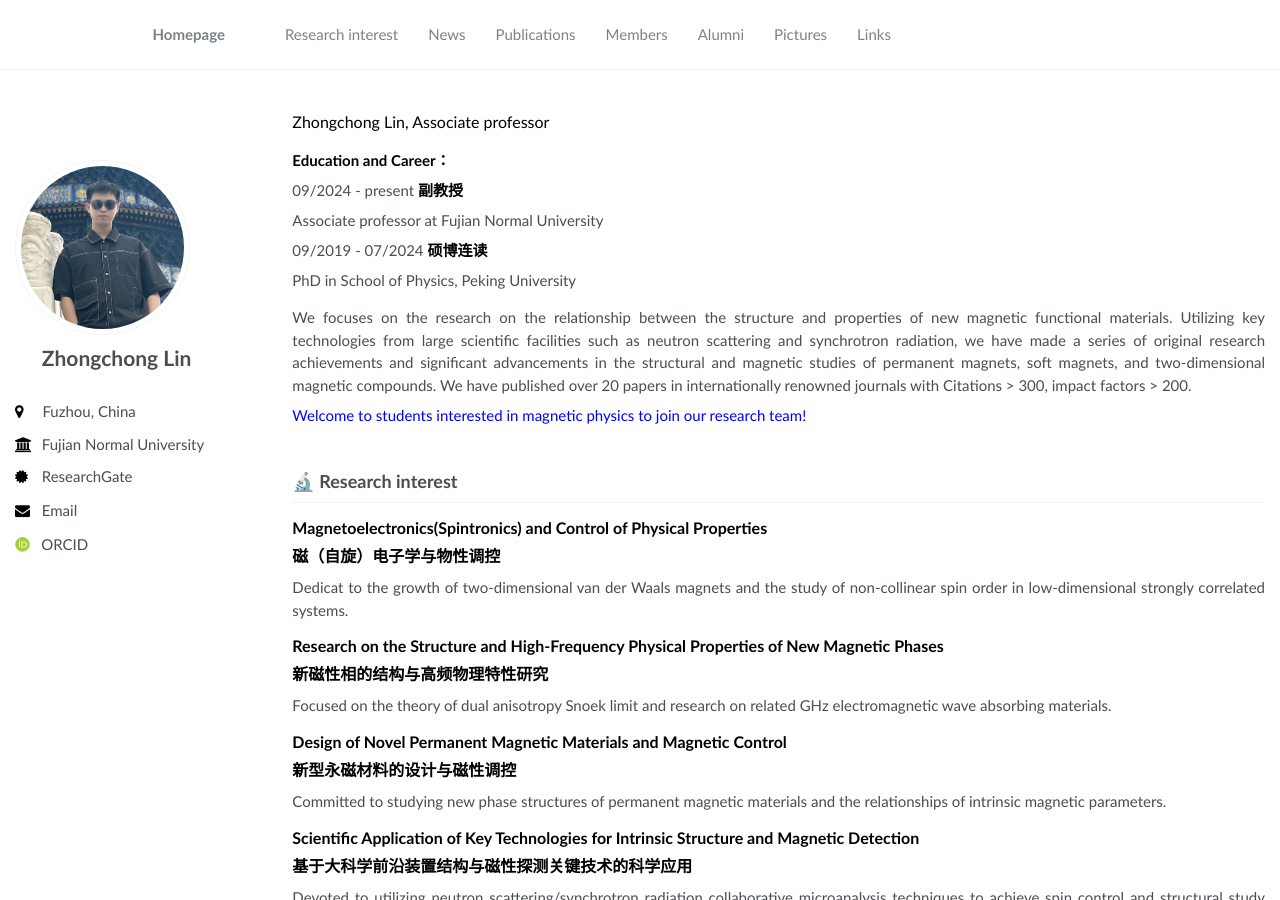
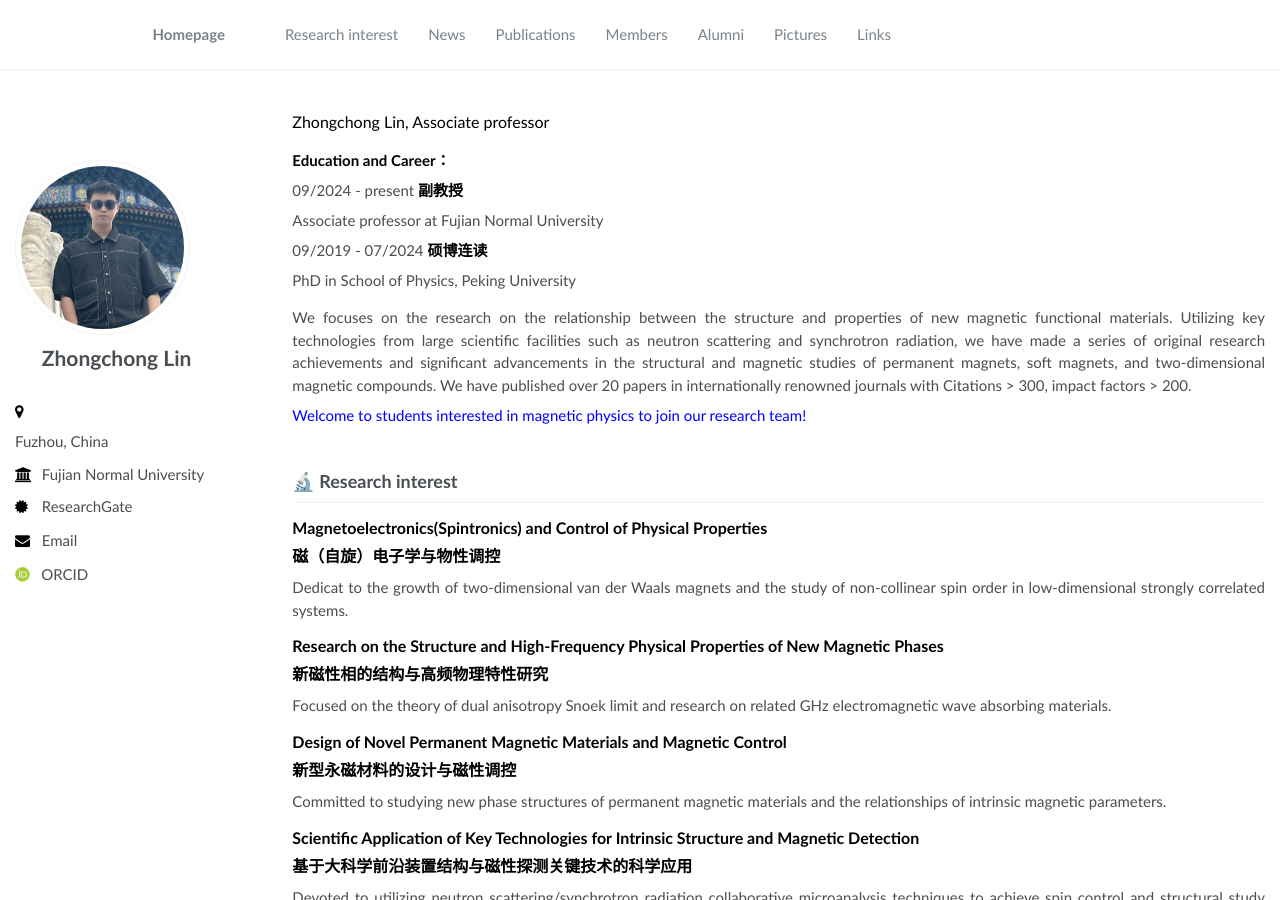
Before and after one commit to zhongchonglin/zhongchonglin.github.io, a Jekyll site: the page built from _pages/about.md, in a window 1280 px wide and 900 px high. Built offline with Jekyll 4.4.1, drawn with Linux system fonts in a browser that asks for light colours; some web fonts are replaced.

Commit message:
Update author-profile.html

```diff
--- a/_includes/author-profile.html
+++ b/_includes/author-profile.html
@@ -28,7 +28,7 @@
     <ul class="author__urls social-icons">
       <!-- Font Awesome icons / Biographic information  -->
       {% if author.location %}
-      <li class="author__desktop"> <p style="margin-top:2em"></p><i class="fa fa-map-marker	fas  icon-pad-right" aria-hidden="true"></i> {{ author.location }}</li>
+      <li class="author__desktop"> <p style="margin-top:2em"><i class="fa fa-map-marker	fas  icon-pad-right" aria-hidden="true"></p></i> {{ author.location }}</li>
       {% endif %}
       {% if author.employer %}
         <li class="author__desktop"><i class="fas fa-fw fa fa-university	 icon-pad-right" aria-hidden="true"></i>{{ author.employer }}</li>
```
